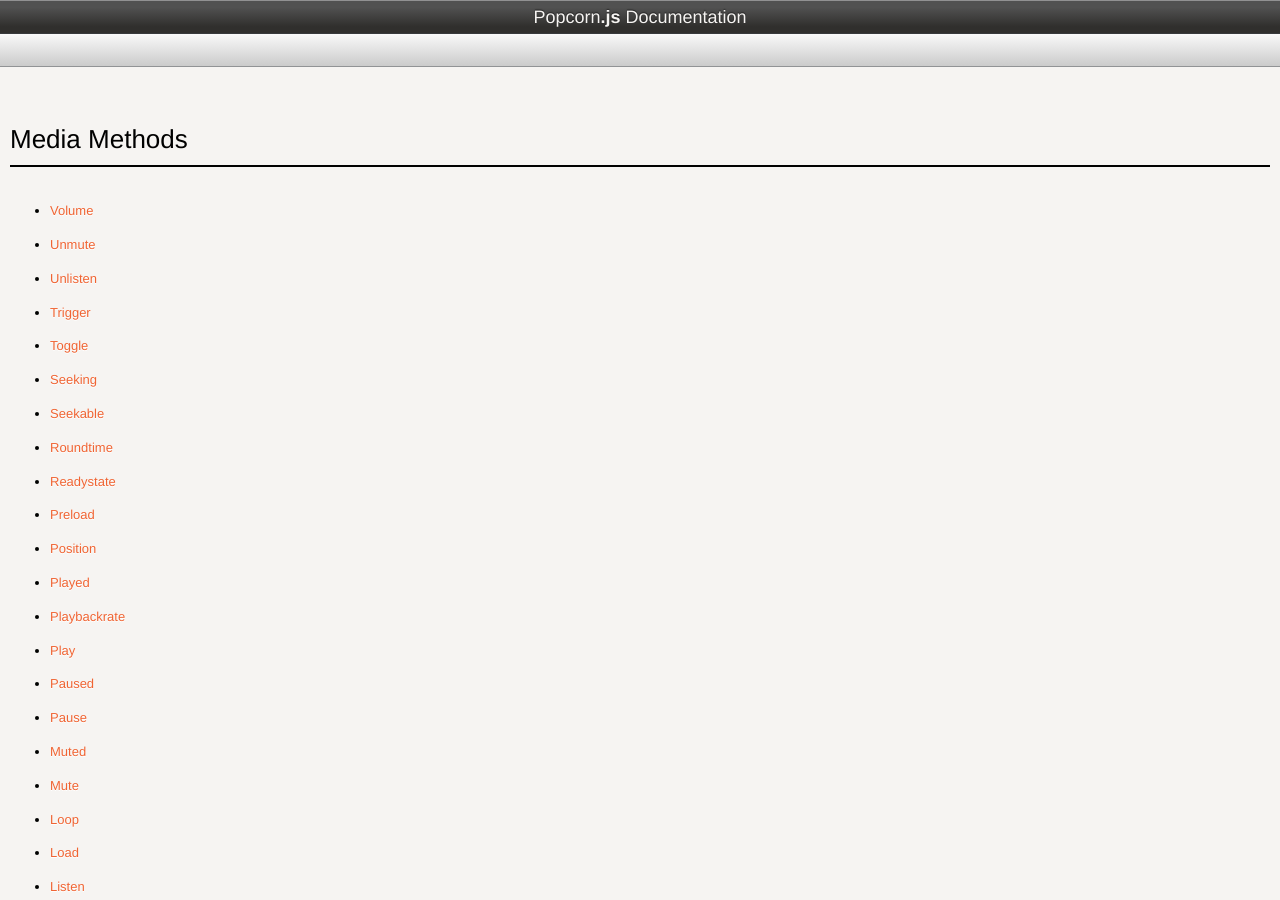
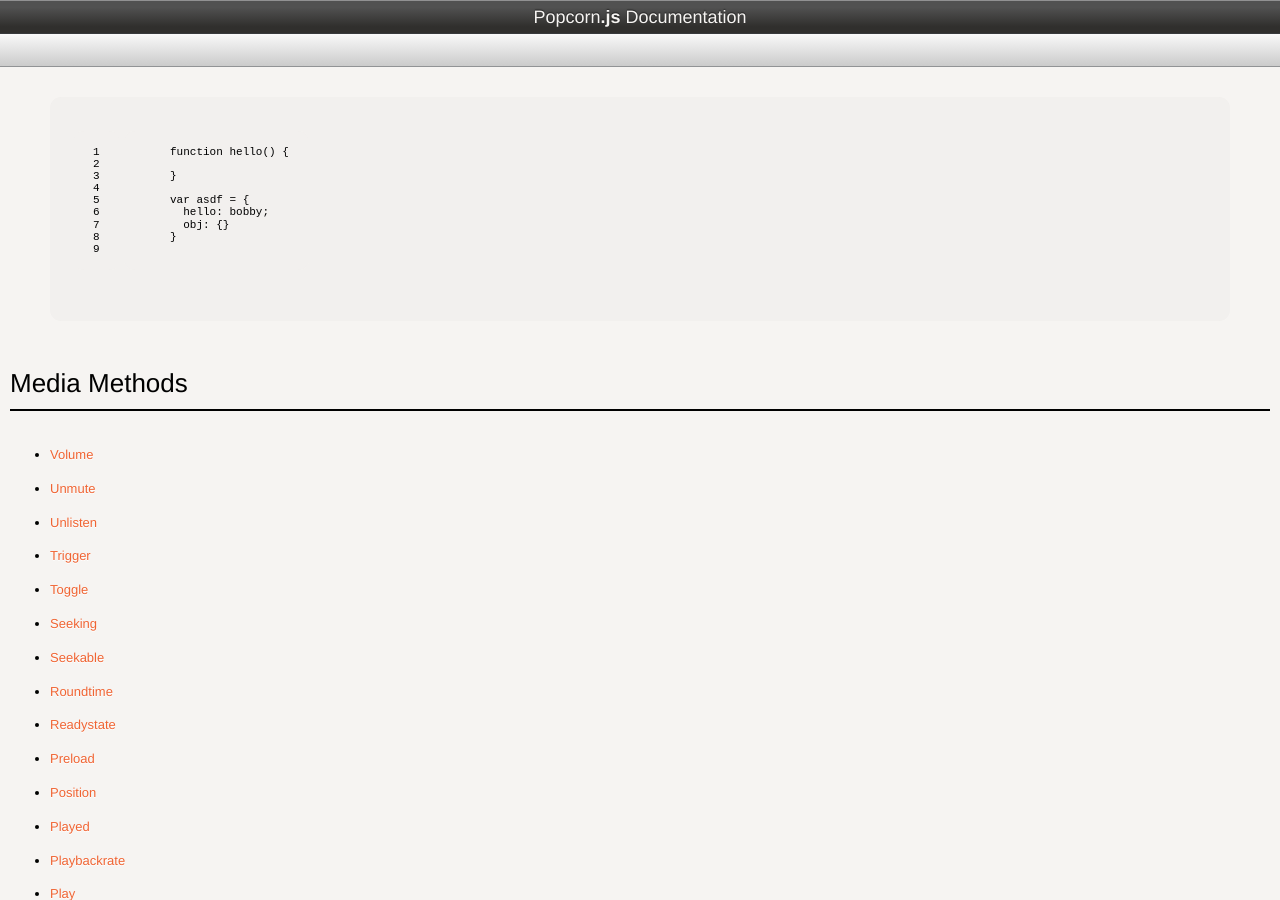
Before and after one commit to mozilla/popcorn-docs, a Jekyll site: the page built from media-methods/index.html, in a window 1280 px wide and 900 px high. Built offline with Jekyll 4.4.1, drawn with Linux system fonts in a browser that asks for light colours.

```diff
--- a/media-methods/index.html
+++ b/media-methods/index.html
@@ -19,6 +19,16 @@ title: Media Methods
 </div>
 <div id="scrollable">
   <div id="content">
+  {% highlight javascript linenos %}
+    function hello() {
+
+    }
+
+    var asdf = {
+      hello: bobby;
+      obj: {}
+    }
+  {% endhighlight %}
     <h1><a name="{{ page.title }}">{{ page.title }}</a></h1>
     {% for post in site.categories.media-methods %}
       <ul>
```
Also changed, not shown: index.html (+0 -10 lines), 1 other file.
